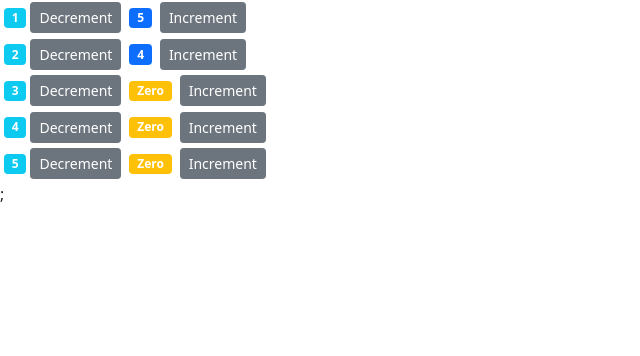
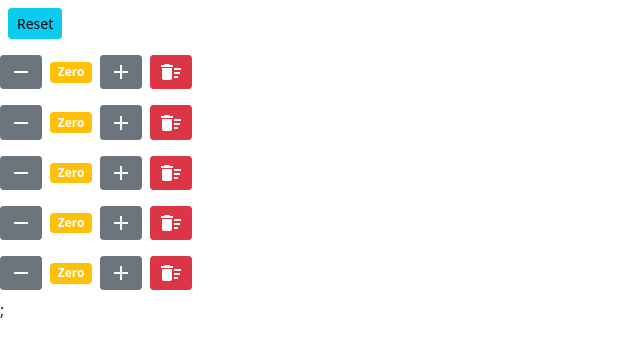
Before and after one commit to Bobstyle23/Simple-counter, a React (Create React App) app: page / in a window 1280 px wide. Shown: the top 356 px of the page, without its empty margins (0-640 px from the left). Built offline with nearby package versions, Linux system fonts and the light colour scheme.

Commit message:
Raising and Handling events

```diff
--- a/package.json
+++ b/package.json
@@ -3,6 +3,8 @@
   "version": "0.1.0",
   "private": true,
   "dependencies": {
+    "@material-ui/core": "^4.11.4",
+    "@material-ui/icons": "^4.11.2",
     "@testing-library/jest-dom": "^5.14.1",
     "@testing-library/react": "^11.2.7",
     "@testing-library/user-event": "^12.8.3",
--- a/src/components/counter.jsx
+++ b/src/components/counter.jsx
@@ -1,18 +1,22 @@
 import React, { Component } from "react";
+import RemoveIcon from "@material-ui/icons/Remove";
+import AddIcon from "@material-ui/icons/Add";
+import DeleteSweepIcon from "@material-ui/icons/DeleteSweep";
+
 class Counter extends Component {
   state = {
-    count: this.props.value,
+    count: this.props.counter.value,
   };
 
   render() {
     return (
       <div>
-        <span className="badge bg-info m-1">{this.props.id}</span>
+        <span className="badge bg-info m-2">{this.props.id}</span>
         <button
           onClick={this.handleDecrement}
           className="btn btn-secondary btn-sm"
         >
-          Decrement
+          <RemoveIcon />
         </button>
 
         <span className={this.getBadgeClasses()}>{this.formatCount()}</span>
@@ -20,7 +24,13 @@ class Counter extends Component {
           onClick={this.handleIncrement}
           className="btn btn-secondary btn-sm"
         >
-          Increment
+          <AddIcon />
+        </button>
+        <button
+          onClick={() => this.props.onDelete(this.props.counter.id)}
+          className="btn btn-danger btn-sm m-2"
+        >
+          <DeleteSweepIcon />
         </button>
       </div>
     );
--- a/src/components/counters.jsx
+++ b/src/components/counters.jsx
@@ -4,18 +4,41 @@ import Counter from "./counter";
 class Counters extends Component {
   state = {
     counters: [
-      { id: 1, value: 5 },
-      { id: 2, value: 4 },
+      { id: 1, value: 0 },
+      { id: 2, value: 0 },
       { id: 3, value: 0 },
       { id: 4, value: 0 },
       { id: 5, value: 0 },
     ],
   };
+
+  handleDelete = (counterId) => {
+    const counters = this.state.counters.filter((c) => c.id !== counterId);
+    this.setState({ counters });
+  };
+
+  handleReset = () => {
+    const counters = this.state.counters.map((c) => {
+      c.value = 0;
+      return c;
+    });
+    this.setState({ counters });
+  };
   render() {
     return (
       <div>
+        <button
+          onClick={() => this.handleReset()}
+          className="btn btn-info btn-sm m-2"
+        >
+          Reset
+        </button>
         {this.state.counters.map((counter) => (
-          <Counter key={counter.id} value={counter.value} id={counter.id} />
+          <Counter
+            key={counter.id}
+            onDelete={this.handleDelete}
+            counter={counter}
+          />
         ))}
       </div>
     );
```
Also changed, not shown: 1 other file (tests, documents, lock files or other folders).
